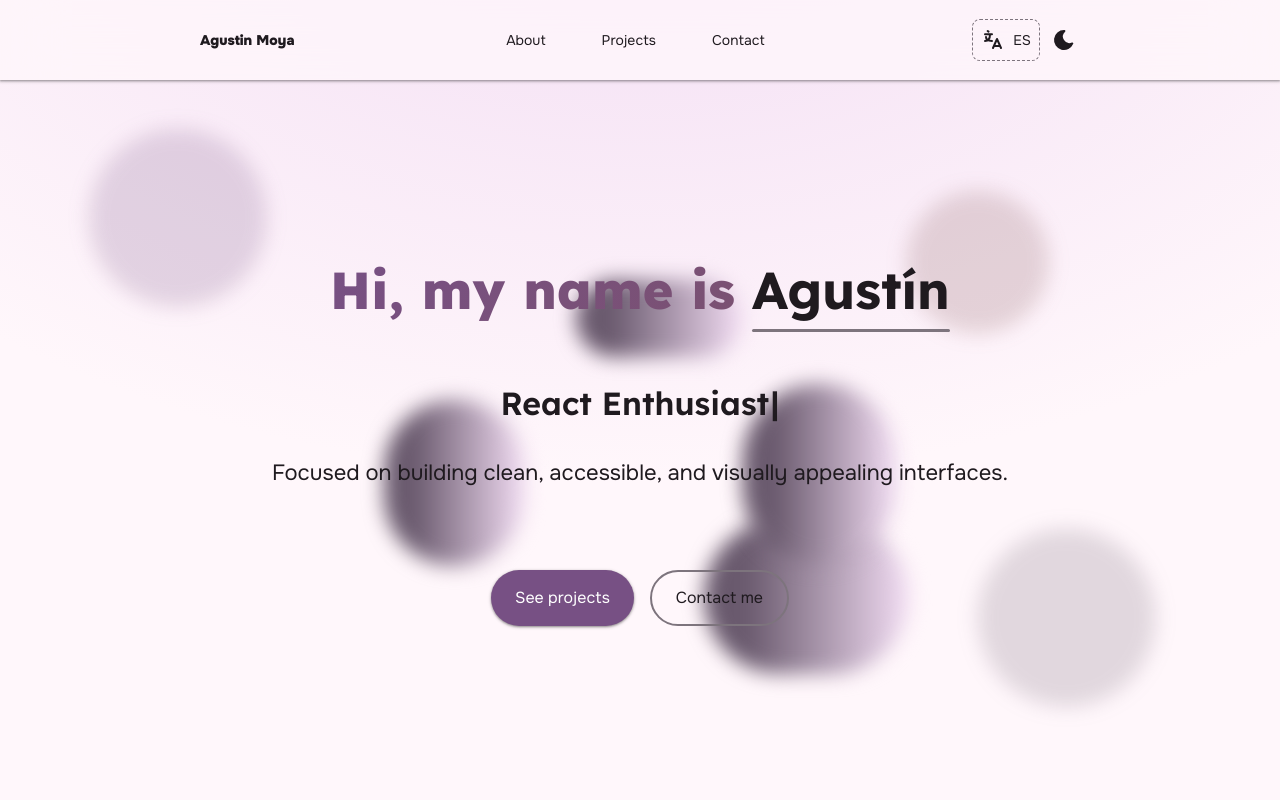
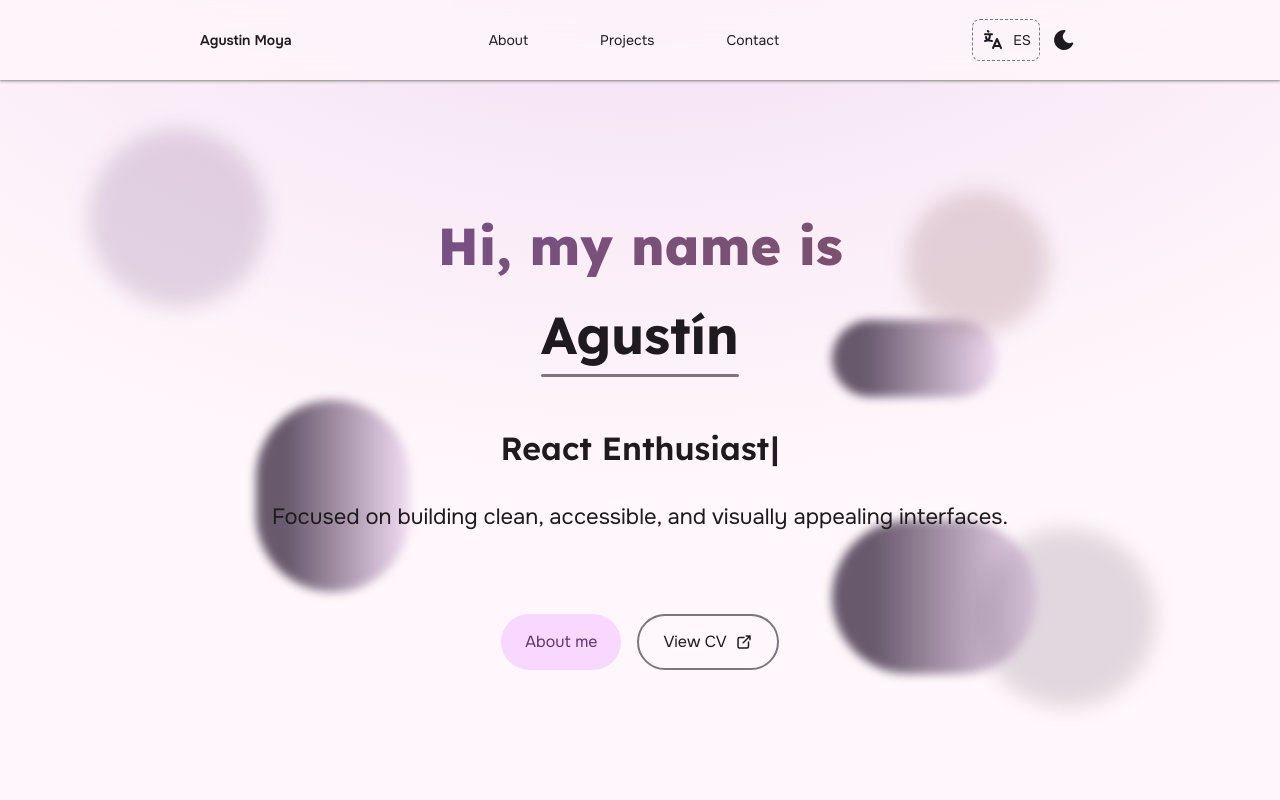
Before and after one commit to agusmoya/frontend-porfolio, a React (Vite) app: page / in a window 1280 px wide. Shown: the top 800 px of the page. Built offline with nearby package versions, Linux system fonts and the light colour scheme.

Commit message:
Refactor code structure and remove redundant code blocks for improved readability and maintainability

```diff
--- a/src/components/background-effects/AnimatedBlobs.tsx
+++ b/src/components/background-effects/AnimatedBlobs.tsx
@@ -22,18 +22,18 @@ const defaultBlobs: BlobConfig[] = [
     height: 'clamp(90px, 12vw, 175px)',
     direction: 'right',
   },
+  // {
+  //   x: '30vw',
+  //   y: '55vh',
+  //   width: 'clamp(80px, 11vw, 160px)',
+  //   height: 'clamp(95px, 13vw, 190px)',
+  //   direction: 'right',
+  // },
   {
-    x: '30vw',
+    x: '20vw',
     y: '40vh',
-    width: 'clamp(80px, 11vw, 160px)',
-    height: 'clamp(95px, 13vw, 190px)',
-    direction: 'right',
-  },
-  {
-    x: '58vw',
-    y: '38vh',
     width: 'clamp(90px, 12vw, 180px)',
-    height: 'clamp(90px, 15vw, 180px)',
+    height: 'clamp(90px, 15vw, 200px)',
     direction: 'left',
   },
   {
--- a/src/components/button/Button.module.css
+++ b/src/components/button/Button.module.css
@@ -112,7 +112,6 @@
 }
 
 .btn--text {
-  border-radius: var(--radius-sm);
   background-color: transparent;
 }
 
@@ -123,8 +122,8 @@
 }
 
 .btn--elevated {
-  background-color: var(--color-primary);
-  color: var(--color-on-primary);
+  background-color: var(--color-secondary-container);
+  color: var(--color-on-secondary-container);
   box-shadow: var(--elevation-1);
   will-change: transform;
 }
--- a/src/components/header/Header.module.css
+++ b/src/components/header/Header.module.css
@@ -11,7 +11,7 @@
   content: '';
   inset: 0;
   background-color: var(--color-surface-rgba);
-  backdrop-filter: blur(30px);
+  backdrop-filter: blur(15px);
 }
 
 .headerExtras,
@@ -23,7 +23,7 @@
 }
 
 .logo {
-  font-weight: var(--font-weight-9);
+  font-weight: var(--font-weight-6);
 }
 
 .headerScrolled {
@@ -48,7 +48,7 @@
 
 .headerNav {
   background-color: var(--color-surface-rgba);
-  backdrop-filter: blur(15px);
+  backdrop-filter: blur(10px);
   padding-inline: var(--spacing-lg);
   padding-block: var(--spacing-sm);
 
@@ -68,16 +68,6 @@
   transition:
     opacity var(--transition-base),
     transform var(--transition-base);
-}
-
-.headerNav a {
-  padding-block: var(--spacing-sm);
-  padding-inline: var(--spacing-md);
-  border-radius: var(--radius-sm);
-}
-
-.headerNav a:hover {
-  background-color: var(--color-surface-variant);
 }
 
 .headerNavOpen {
--- a/src/components/icons/Icons.tsx
+++ b/src/components/icons/Icons.tsx
@@ -23,6 +23,28 @@ export function CopyIcon({ size = 24, fill = 'currentColor', ...props }: IconPro
         <path d="M7 9.667A2.667 2.667 0 0 1 9.667 7h8.666A2.667 2.667 0 0 1 21 9.667v8.666A2.667 2.667 0 0 1 18.333 21H9.667A2.667 2.667 0 0 1 7 18.333z" />
         <path d="M4.012 16.737A2 2 0 0 1 3 15V5c0-1.1.9-2 2-2h10c.75 0 1.158.385 1.5 1" />
       </g>
+    </svg>
+  )
+}
+
+export function DownloadIcon({ size = 24, fill = 'currentColor', ...props }: IconProps) {
+  return (
+    <svg
+      xmlns="http://www.w3.org/2000/svg"
+      viewBox="0 0 24 24"
+      fill={fill}
+      width={size}
+      height={size}
+      {...props}
+    >
+      <path
+        fill="none"
+        stroke="currentColor"
+        strokeLinecap="round"
+        strokeLinejoin="round"
+        strokeWidth="2"
+        d="M4 17v2a2 2 0 0 0 2 2h12a2 2 0 0 0 2-2v-2M7 11l5 5l5-5m-5-7v12"
+      />
     </svg>
   )
 }
--- a/src/i18n/translations/en.ts
+++ b/src/i18n/translations/en.ts
@@ -19,7 +19,8 @@ export const en = {
     contact: 'Contact me',
     description:
       'Focused on building clean, accessible, and visually appealing interfaces.',
-    projects: 'See projects',
+    about: 'About me',
+    viewCV: 'View CV',
   },
   about: {
     title: 'About Me',
--- a/src/i18n/translations/es.ts
+++ b/src/i18n/translations/es.ts
@@ -18,7 +18,8 @@ export const es = {
     },
     description: 'Enfocado en crear interfaces limpias, accesibles y atractivas.',
     contact: 'Contáctame',
-    projects: 'Ver proyectos',
+    about: 'Acerca de mí',
+    viewCV: 'Ver CV',
   },
   about: {
     title: 'Sobre mí',
--- a/src/pages/contact/Contact.tsx
+++ b/src/pages/contact/Contact.tsx
@@ -16,7 +16,7 @@ import styles from './Contact.module.css'
 
 export const Contact = () => {
   const {
-    // DEV,
+    DEV,
     VITE_EMAILJS_SERVICE_ID,
     VITE_EMAILJS_TEMPLATE_ID,
     VITE_EMAILJS_PUBLIC_KEY,
@@ -62,8 +62,7 @@ export const Contact = () => {
       setFormData({ name: '', email: '', message: '' })
     } catch (error) {
       setStatus('error')
-      // if (DEV)
-      console.error('❌ Error al enviar email:', error)
+      if (DEV) console.error('❌ Error sending email:', error)
     } finally {
       setIsLoading(false)
     }
--- a/src/pages/hero/Hero.module.css
+++ b/src/pages/hero/Hero.module.css
@@ -80,7 +80,7 @@ h1.titleHero {
   justify-content: center;
   align-content: center;
   gap: var(--spacing-md);
-  margin-top: var(--spacing-xl);
+  margin-top: var(--spacing-lg);
   animation: fadeInUp 0.8s ease-out 0.6s both;
 }
 
@@ -144,6 +144,11 @@ h1.titleHero {
     font-size: var(--font-size-title-large);
   }
 
+  .ctaContainer {
+    margin-top: var(--spacing-xl);
+  }
+
+  .viewCVLink,
   .projectsLink,
   .contactLink {
     height: var(--btn-height-lg);
--- a/src/pages/hero/Hero.tsx
+++ b/src/pages/hero/Hero.tsx
@@ -9,6 +9,7 @@ import { ButtonUp } from '../../components/buttonUp/ButtonUp'
 import { useTranslation } from '../../i18n/LanguageContext'
 
 import styles from './Hero.module.css'
+import { ExternalLinkIcon } from '../../components/icons/Icons'
 
 export function Hero() {
   const { t } = useTranslation()
@@ -16,12 +17,39 @@ export function Hero() {
   return (
     <section id="hero" className={`${styles.heroSection}`}>
       <div className={styles.blobsContainer}>
-        <AnimatedBlobs blur={10} speed={8} />
+        <AnimatedBlobs
+          blur={5}
+          speed={10}
+          blobs={[
+            {
+              x: '65vw',
+              y: '55vh',
+              width: 'clamp(120px, 16vw, 240px)',
+              height: 'clamp(90px, 12vw, 175px)',
+              direction: 'right',
+            },
+            {
+              x: '20vw',
+              y: '40vh',
+              width: 'clamp(90px, 12vw, 180px)',
+              height: 'clamp(90px, 15vw, 200px)',
+              direction: 'left',
+            },
+            {
+              x: '65vw',
+              y: '30vh',
+              width: 'clamp(95px, 13vw, 190px)',
+              height: 'clamp(45px, 6vw, 90px)',
+              direction: 'left',
+            },
+          ]}
+        />
       </div>
 
       <div className={`container ${styles.heroContainer}`}>
         <h1 className={`section-title ${styles.titleHero}`}>
-          {t('hero.title')} <span className={styles.titleName}>{t('user.name')}</span>
+          <p>{t('hero.title')}</p>
+          <span className={styles.titleName}>{t('user.name')}</span>
         </h1>
         <h2 className={styles.subtitle}>
           <Typewriter
@@ -42,20 +70,23 @@ export function Hero() {
           <ButtonLink
             className={styles.projectsLink}
             size="md"
-            href="#projects"
-            variant={VARIANT.elevated}
-            aria-label={t('hero.projects')}
+            href="#about"
+            variant={VARIANT.tonal}
+            aria-label={t('hero.about')}
           >
-            {t('hero.projects')}
+            {t('hero.about')}
           </ButtonLink>
           <ButtonLink
-            className={styles.contactLink}
+            variant={VARIANT.outlined}
+            className={styles.viewCVLink}
             size="md"
-            href="#contact"
-            variant={VARIANT.outlined}
-            aria-label={t('hero.contact')}
+            href="/cv-agustin-moya.pdf"
+            target="_blank"
+            rel="noopener noreferrer"
+            aria-label={t('hero.viewCV')}
           >
-            {t('hero.contact')}
+            {t('hero.viewCV')}
+            <ExternalLinkIcon size={18} />
           </ButtonLink>
         </div>
       </div>
--- a/src/styles/tokens/browserFixes.css
+++ b/src/styles/tokens/browserFixes.css
@@ -15,7 +15,7 @@ input:-webkit-autofill:active {
 
 /* Firefox */
 input:-moz-autofill {
-  /* In FF, normal box-shadow is enough. */
+  /* In FF, normal box-shadow is enough */
   box-shadow: inset 0 0 0 1000px var(--color-surface-variant) !important;
   -moz-text-fill-color: var(--color-on-surface) !important;
 }
```
Also changed, not shown: 1 other file (tests, documents, lock files or other folders).
